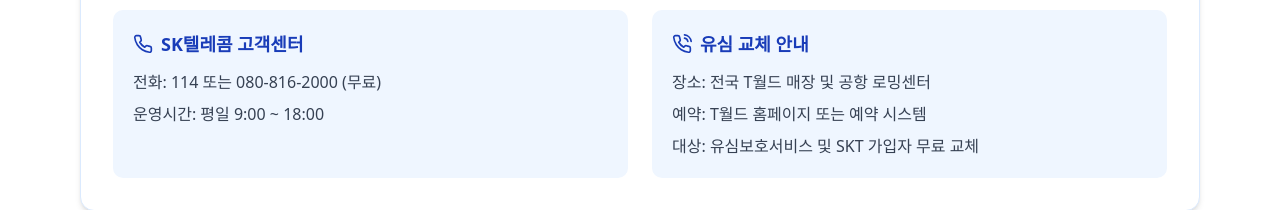
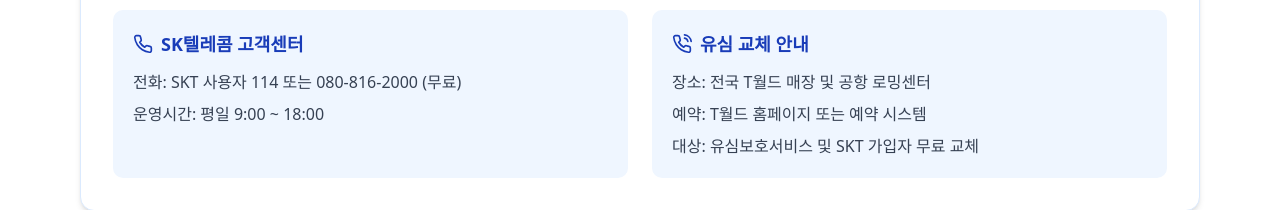
Before and after one commit to pandora0667/sk-telecom-security-incident, a Next.js app: page /faq in a window 1280 px wide. Shown: the part 989-1199 px from the top of the page. Built offline with nearby package versions, Linux system fonts and the light colour scheme.

Commit message:
전화번호 수정

```diff
--- a/src/app/faq/page.tsx
+++ b/src/app/faq/page.tsx
@@ -122,7 +122,7 @@
                     SK텔레콤 고객센터
                   </h3>
                   <p className="text-gray-700 mb-2">
-                    전화: 114 또는 080-816-2000 (무료)
+                    전화: SKT 사용자 114 또는 080-816-2000 (무료)
                   </p>
                   <p className="text-gray-700">
                     운영시간: 평일 9:00 ~ 18:00
```
